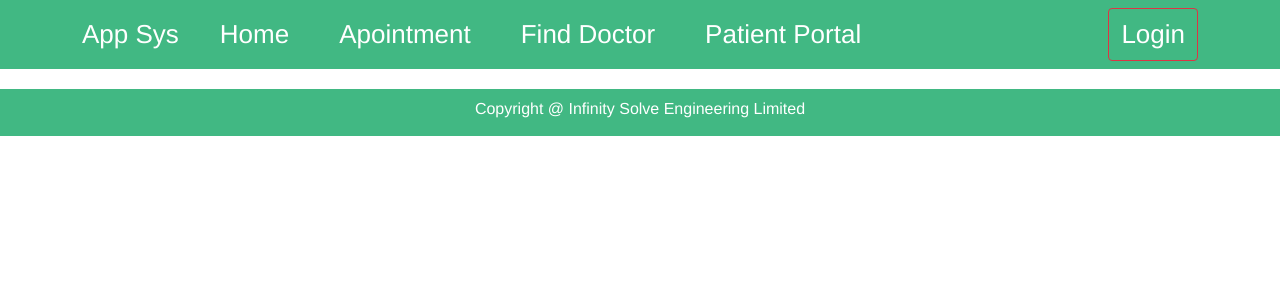
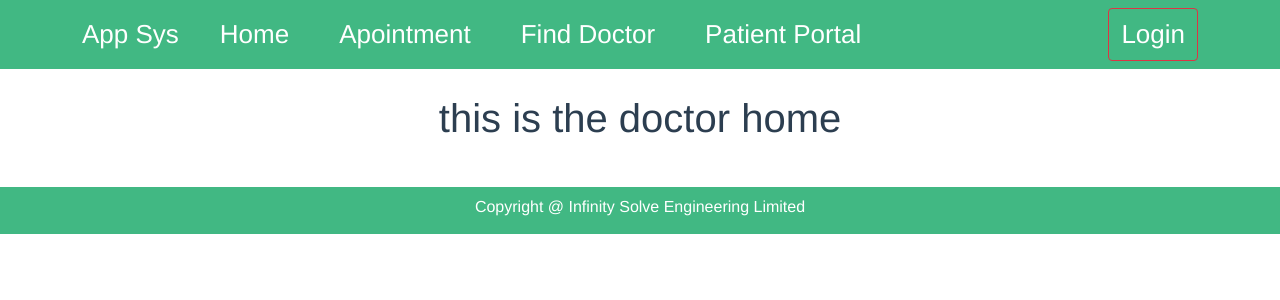
Before and after one commit to Arik096/app_sys_FE, a Vue app: page /doctorhome in a window 1280 px wide. Shown: the top 300 px of the page. Built offline with nearby package versions, Linux system fonts and the light colour scheme.

Commit message:
router updated

```diff
--- a/src/views/DoctorViews/DoctorHome.vue
+++ b/src/views/DoctorViews/DoctorHome.vue
@@ -1,5 +1,5 @@
 <template>
-
+  <h1>this is the doctor home</h1>
 </template>
 
 <script>
--- a/src/views/PatientViews/PatientHome.vue
+++ b/src/views/PatientViews/PatientHome.vue
@@ -1,5 +1,5 @@
 <template>
-
+  <h1>this the patient home</h1>
 </template>
 
 <script>
```
